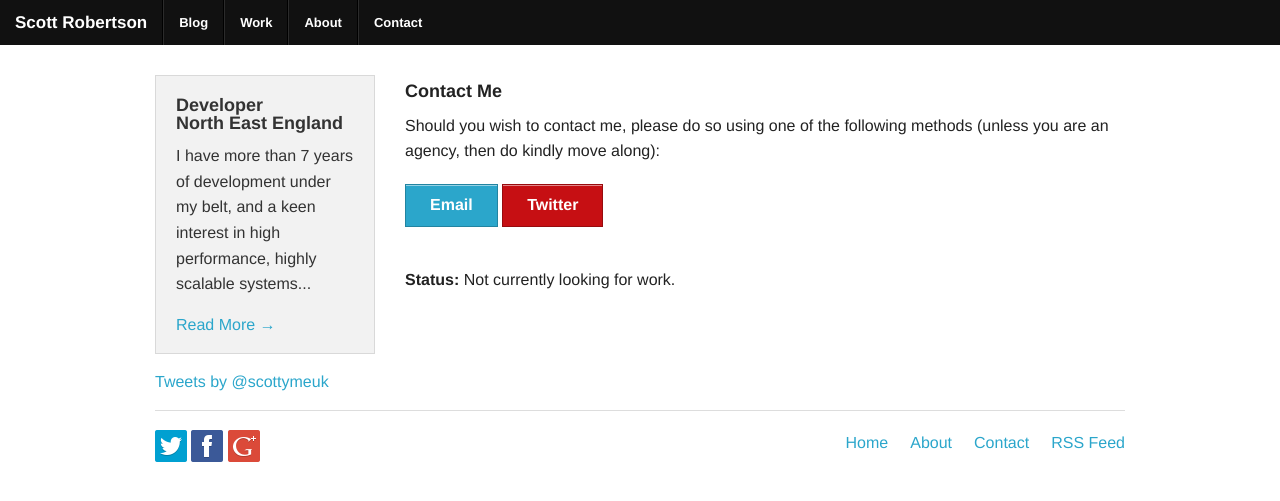
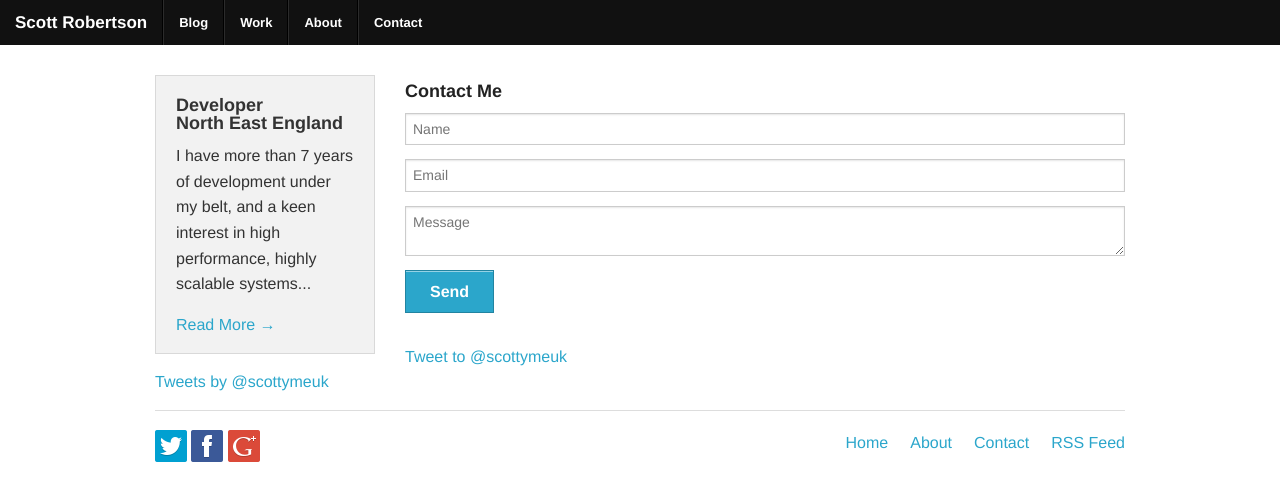
Before and after one commit to scottrobertson/scottrobertson.me, a Jekyll site: the page built from contact/index.html, in a window 1280 px wide. Shown: the top 501 px of the page. Built offline with Jekyll 4.4.1, drawn with Linux system fonts in a browser that asks for light colours; nearby versions of some CDN libraries; Markdown is read by kramdown in place of the engine named in the settings; comment, search, counter and statistics services are not loaded.

Commit message:
Add contact form

```diff
--- a/contact/index.html
+++ b/contact/index.html
@@ -7,19 +7,17 @@ sidebar: true
 <div class="row">
     <div class="large-12 columns">
         <h5>Contact Me</h5>
-        <p>
-            Should you wish to contact me, please do so using one of the following methods (unless you are an agency, then do kindly move along):
-        </p>
-        <p>
 
-            <a href="mailto:scottymeuk@gmail.com" class="button">
-                Email
-            </a>
+        <form method="post" action="http://api.formspree.com/contact@scottrobertson.me">
+            <input placeholder="Name" type="text" name="name">
+            <input placeholder="Email" type="email" name="_replyto">
+            <textarea name="message" placeholder="Message"></textarea>
+            <input class="button" type="submit" value="Send">
+        </form>
 
-            <a href="http://twitter.com/scottymeuk" class="button alert">
-                Twitter
-            </a>
-        </p>
-        <p><b>Status:</b> Not currently looking for work.</p>
+        <a href="https://twitter.com/intent/tweet?screen_name=scottymeuk" data-size="large" class="twitter-mention-button" data-lang="en">Tweet to @scottymeuk</a>
+
+        <script>!function(d,s,id){var js,fjs=d.getElementsByTagName(s)[0];if(!d.getElementById(id)){js=d.createElement(s);js.id=id;js.src="https://platform.twitter.com/widgets.js";fjs.parentNode.insertBefore(js,fjs);}}(document,"script","twitter-wjs");</script>
+
     </div>
 </div>
```
